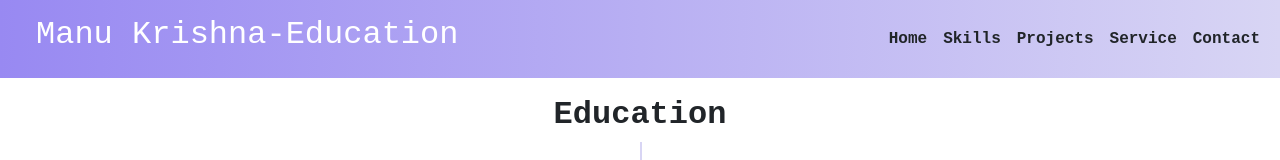
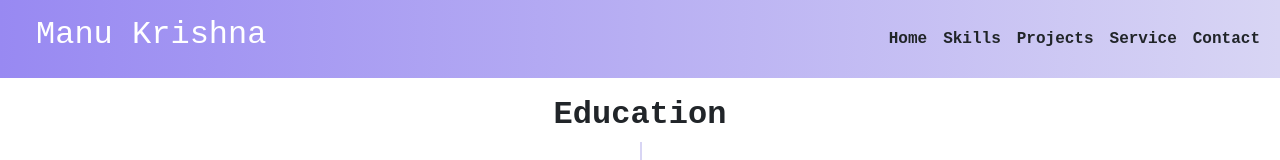
Before and after one commit to manu027k/manukrishna, a plain HTML site: page education.html in a window 1280 px wide. Shown: the top 160 px of the page. Drawn offline with nearby package versions, Linux system fonts and the light colour scheme.

Commit message:
Update education.html

```diff
--- a/education.html
+++ b/education.html
@@ -11,7 +11,7 @@
     <header class="header">
         <div class="row">
             <div class="col-5 col-sm-5 col-md-5 p-3 ps-5">
-                <h2 class="name typing-effect">Manu Krishna-Education</h2>
+                <h2 class="name typing-effect">Manu Krishna</h2>
             </div>
 
             <div class="col-7 col-sm-7 col-md-7 my-auto d-flex">
```
